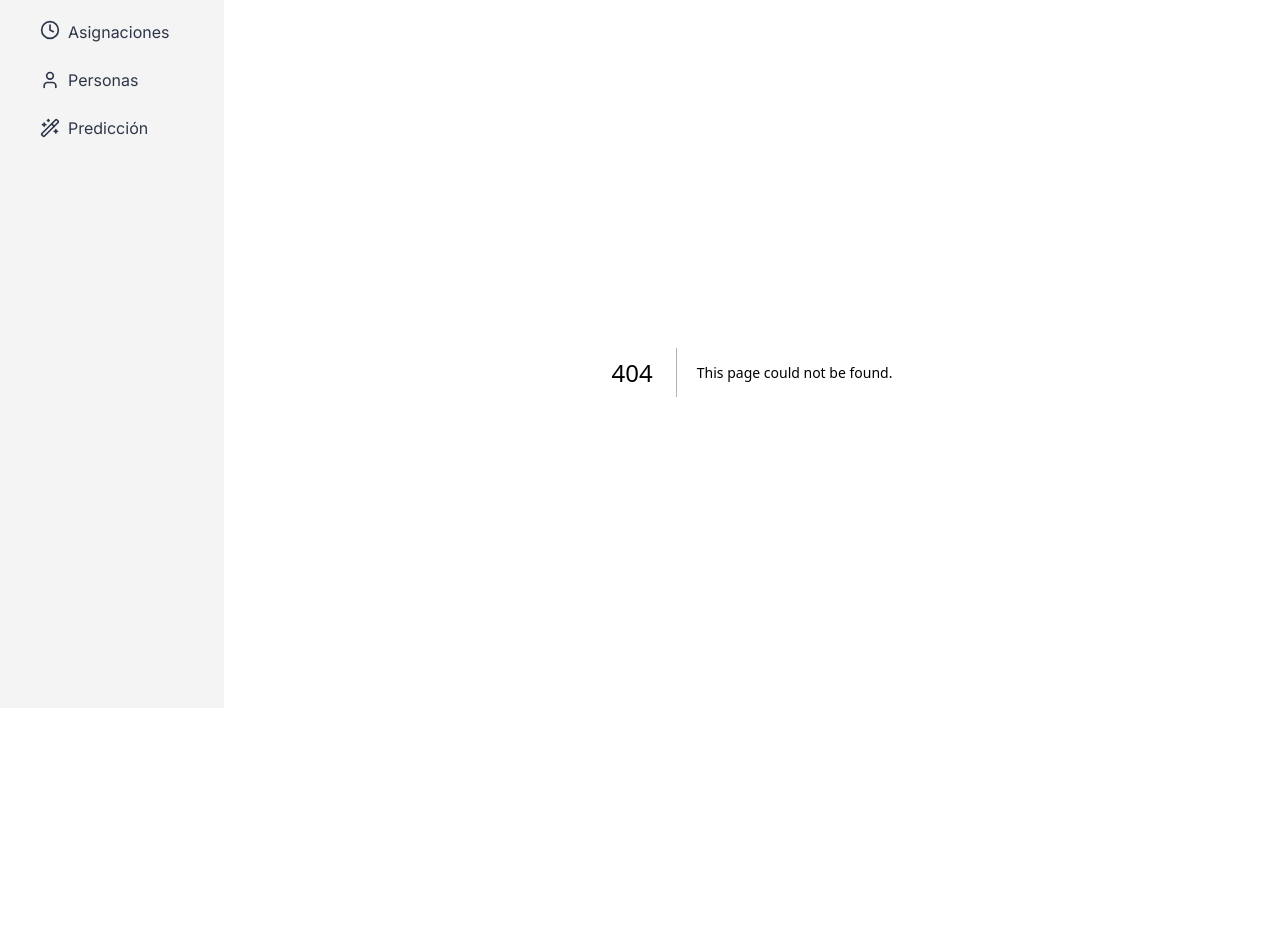
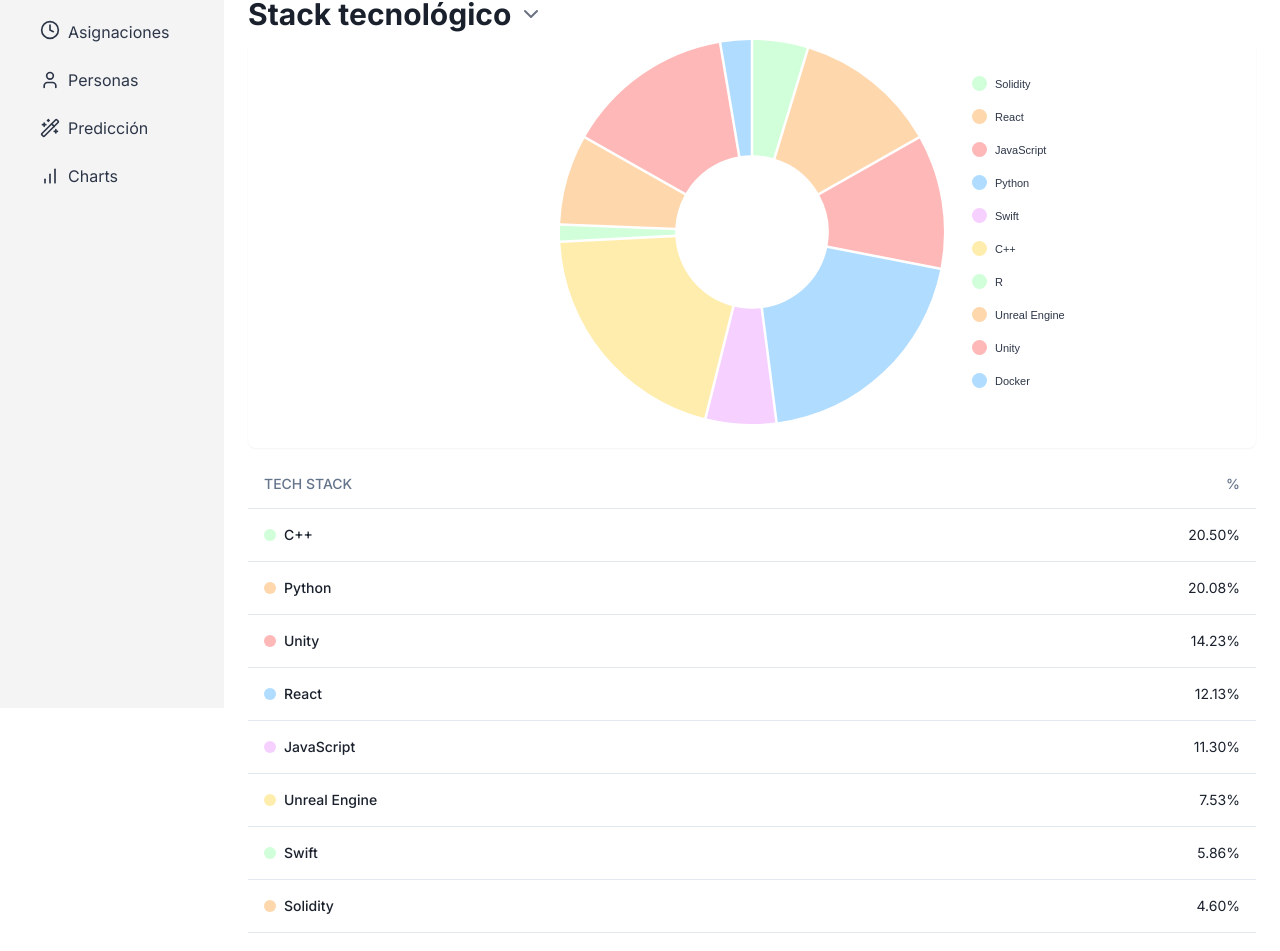
Before and after one commit to victor1mrs/proj-data-operation, a Next.js app: page /charts in a window 1280 px wide. Before the commit this address had no page. Shown: the part 92-1043 px from the top of the page. Before the commit the page ends 864 px from the top, so only its background shows below. Built offline with nearby package versions, Linux system fonts and the light colour scheme.

Commit message:
chore: Add Pie Chart

```diff
--- a/package.json
+++ b/package.json
@@ -10,6 +10,7 @@
   },
   "dependencies": {
     "@nivo/line": "^0.84.0",
+    "@nivo/pie": "^0.84.0",
     "@radix-ui/react-select": "^2.0.0",
     "@radix-ui/react-slot": "^1.0.2",
     "class-variance-authority": "^0.7.0",
--- /dev/null
+++ b/src/app/charts/page.tsx
@@ -0,0 +1,73 @@
+"use client"
+
+import PieChartCard from "@/components/PieChartCard";
+import { ChevronDown } from "lucide-react";
+
+const data = [
+  {
+    "id": "solidity",
+    "label": "Solidity",
+    "value": 11,
+  },
+  {
+    "id": "react",
+    "label": "React",
+    "value": 29,
+  },
+  {
+    "id": "javascript",
+    "label": "JavaScript",
+    "value": 27,
+  },
+  {
+    "id": "python",
+    "label": "Python",
+    "value": 48,
+  },
+  {
+    "id": "swift",
+    "label": "Swift",
+    "value": 14,
+  },
+  {
+    "id": "cplusplus",
+    "label": "C++",
+    "value": 49,
+  },
+  {
+    "id": "r",
+    "label": "R",
+    "value": 3,
+  },
+  {
+    "id": "unrealEngine",
+    "label": "Unreal Engine",
+    "value": 18,
+  },
+  {
+    "id": "unity",
+    "label": "Unity",
+    "value": 34,
+  },
+  {
+    "id": "docker",
+    "label": "Docker",
+    "value": 6,
+  }
+];
+
+export default function Chart() {
+  return (
+    <div className="p-6">
+      <div className="flex flex-col gap-2">
+        <div className="flex items-center gap-2">
+            <h1 className="text-3xl"><b>Stack tecnol&oacute;gico</b></h1>
+            <ChevronDown className="text-gray-500" />
+          </div>
+        <div className="w-full">
+          <PieChartCard data={data} />
+        </div>
+      </div>
+    </div>
+  )
+}
--- a/src/app/page.tsx
+++ b/src/app/page.tsx
@@ -23,17 +23,6 @@
       { x: "Apr", y: 145 },
       { x: "May", y: 26 },
       { x: "Jun", y: 154 },
-    ],
-  },
-  {
-    id: "Mobile",
-    data: [
-      { x: "Jan", y: 60 },
-      { x: "Feb", y: 48 },
-      { x: "Mar", y: 177 },
-      { x: "Apr", y: 78 },
-      { x: "May", y: 96 },
-      { x: "Jun", y: 204 },
     ],
   },
 ]
--- /dev/null
+++ b/src/app/people/statistics/page.tsx
@@ -0,0 +1,78 @@
+"use client"
+
+import { ChevronDown } from "lucide-react";
+
+import PieChartCard from "@/components/PieChartCard";
+
+
+const data = [
+  {
+    "id": "solidity",
+    "label": "Solidity",
+    "value": 11,
+  },
+  {
+    "id": "react",
+    "label": "React",
+    "value": 29,
+  },
+  {
+    "id": "javascript",
+    "label": "JavaScript",
+    "value": 27,
+  },
+  {
+    "id": "python",
+    "label": "Python",
+    "value": 48,
+  },
+  {
+    "id": "swift",
+    "label": "Swift",
+    "value": 14,
+  },
+  {
+    "id": "cplusplus",
+    "label": "C++",
+    "value": 49,
+  },
+  {
+    "id": "r",
+    "label": "R",
+    "value": 3,
+  },
+  {
+    "id": "unrealEngine",
+    "label": "Unreal Engine",
+    "value": 18,
+  },
+  {
+    "id": "unity",
+    "label": "Unity",
+    "value": 34,
+  },
+  {
+    "id": "docker",
+    "label": "Docker",
+    "value": 6,
+  }
+];
+
+const PeopleStatistics = () => {
+  console.log('das');
+  return (
+    <div className="p-6">
+      <div className="flex flex-col">
+        <div className="flex">
+          <b>NIVO</b>
+          <ChevronDown className="text-gray-500" />
+        </div>
+        <div className="grid grid-cols-3 gap-6 fill mb-6 w-full">
+          <PieChartCard title="Inversi&oacute;n" data={data} />
+        </div>
+      </div>
+    </div>
+  )
+}
+
+export default PeopleStatistics;
--- a/src/components/Dashboard.tsx
+++ b/src/components/Dashboard.tsx
@@ -1,5 +1,5 @@
 import Link from "next/link";
-import { Clock, User, Wand2, CircleUser, Bell } from "lucide-react";
+import { Clock, User, Wand2, CircleUser, Bell, BarChart } from "lucide-react";
 import { Button } from "./ui/button";
 
 const Dashboard = ({ children }: { children: React.ReactNode }) => {
@@ -29,6 +29,12 @@
                 <span>Predicción</span>
               </Link>
             </li>
+            <li className="py-3 px-6">
+              <Link className="flex items-center gap-2" href="charts">
+                <BarChart className="h-5 w-5" />
+                <span>Charts</span>
+              </Link>
+            </li>
           </ul>
         </nav>
       </aside>
--- a/src/components/LineChartCard.tsx
+++ b/src/components/LineChartCard.tsx
@@ -24,44 +24,12 @@
             data={data}
             curve="natural"
             margin={{ top: 10, right: 10, bottom: 40, left: 40 }}
-            xScale={{
-              type: "point",
-            }}
-            yScale={{
-              type: "linear",
-            }}
-            axisTop={null}
-            axisRight={null}
-            axisBottom={{
-              tickSize: 0,
-              tickPadding: 16,
-            }}
-            axisLeft={{
-              tickSize: 0,
-              tickValues: 5,
-              tickPadding: 16,
-            }}
-            colors={["#2563eb", "#e11d48"]}
-            pointSize={6}
-            useMesh={true}
-            gridYValues={6}
-            theme={{
-              tooltip: {
-                chip: {
-                  borderRadius: "9999px",
-                },
-                container: {
-                  fontSize: "12px",
-                  textTransform: "capitalize",
-                  borderRadius: "6px",
-                },
-              },
-              grid: {
-                line: {
-                  stroke: "#f3f4f6",
-                },
-              },
-            }}
+            axisBottom={null}
+            axisLeft={null}
+            colors={["#34AFF7"]}
+            enablePoints={false}
+            enableGridX={false}
+            enableGridY={false}
             role="application"
           />
         </div>
--- /dev/null
+++ b/src/components/PieChartCard.tsx
@@ -0,0 +1,115 @@
+"use client"
+
+import { PieTooltipProps as TooltipPros, ResponsivePie } from "@nivo/pie";
+
+import { Card, CardContent } from "./ui/card";
+import { Table, TableBody, TableCell, TableHead, TableHeader, TableRow } from "./ui/table";
+
+type PieChartCardProps = {
+  data: {
+    id: string;
+    label: string;
+    value: number;
+  }[];
+};
+
+type PieTooltipProps =
+  TooltipPros<{
+    id: string;
+    label: string;
+    value: number;
+  }> & {
+  totalValue: number;
+}
+
+const valuePercentage = (value: number, totalValue: number) => (value / totalValue * 100).toFixed(2);
+
+const pieChartColors = ['#D1FFD9', '#FED7AD', '#FFB8B8', '#B0DCFF', '#F6D1FF', '#FFEDAD'];
+
+const PieTooltip = (data: PieTooltipProps) => {
+  return (
+  <div className="text-xs bg-[#2D3648] text-[#FFF] py-2 px-4 rounded">
+    <div className="flex items-center">
+      <div className="rounded-xl w-3 h-3" style={{ backgroundColor: data.datum.color }} />
+      <p className="pl-2">{data.datum.label}</p>
+    </div>
+    <p className="opacity-60">{data.datum.value} personas</p>
+    <p className="opacity-60">{valuePercentage(data.datum.value, data.totalValue)} %</p>
+  </div>);
+};
+
+
+const PieChartCard = (
+  { data }: PieChartCardProps
+) => {
+  let totalValue = 0;
+  data.forEach((value) => totalValue += value.value);
+
+  return (
+    <div className="flex flex-col gap-3">
+      {data.length > 0 ? (
+        <>
+        <Card className="border-0">
+          <CardContent className="flex justify-center">
+            <div className="h-96 w-2/3">
+              <ResponsivePie
+                data={data}
+                margin={{ right: 80, left: 80 }}
+                innerRadius={0.4}
+                padAngle={0.7}
+                colors={pieChartColors}
+                enableArcLabels={false}
+                enableArcLinkLabels={false}
+                tooltip={(point) => <PieTooltip datum={point.datum} totalValue={totalValue} />}
+                legends={[
+                  {
+                    anchor: 'right',
+                    direction: 'column',
+                    justify: false,
+                    itemsSpacing: 15,
+                    itemWidth: 100,
+                    itemHeight: 18,
+                    itemTextColor: '#2D3648',
+                    itemOpacity: 1,
+                    symbolSize: 15,
+                    symbolShape: 'circle',
+                    translateX: 80
+                  },
+                ]}
+              />
+            </div>
+          </CardContent>
+        </Card>
+        <div>
+          <Table>
+            <TableHeader>
+              <TableRow>
+                <TableHead>TECH STACK</TableHead>
+                <TableHead className="text-right">%</TableHead>
+              </TableRow>
+            </TableHeader>
+            <TableBody>
+              {data.toSorted((a, b) => b.value - a.value).map((legend, index) => {
+                return (
+                  <TableRow key={legend.id}>
+                    <TableCell className="font-medium">
+                      <div className="flex items-center">
+                        <div className="rounded-xl w-3 h-3" style={{ backgroundColor: pieChartColors[index % pieChartColors.length] }} />
+                        <p className="pl-2">{legend.label}</p>
+                      </div>
+                    </TableCell>
+                    <TableCell className="text-right">{(valuePercentage(legend.value, totalValue))}%</TableCell>
+                  </TableRow>
+                )
+              })}
+            </TableBody>
+          </Table>
+        </div>
+        </>
+      ) : <p>NO CONTENT AVAILABLE</p>
+      }
+    </div>
+  )
+}
+
+export default PieChartCard;
```
Also changed, not shown: 1 other file (tests, documents, lock files or other folders).
